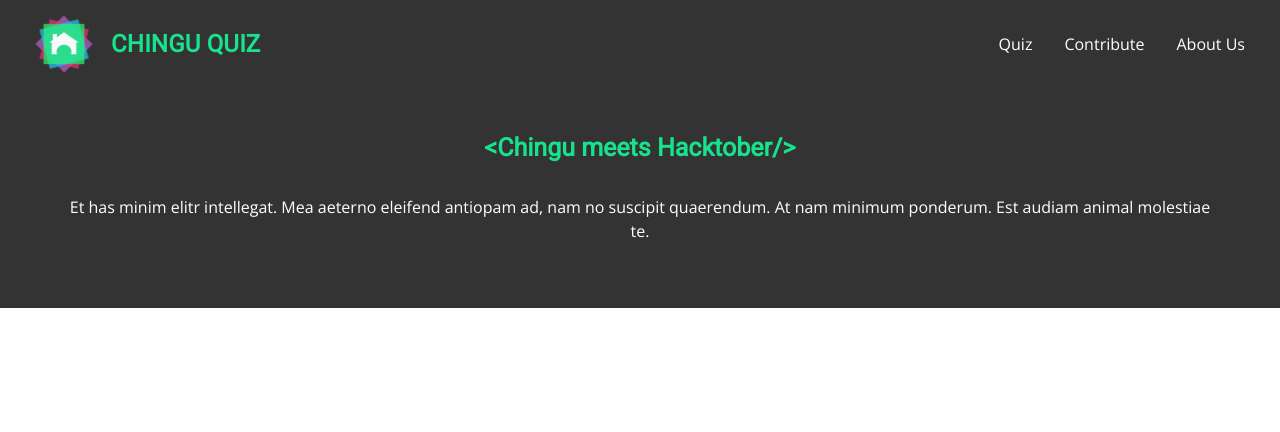
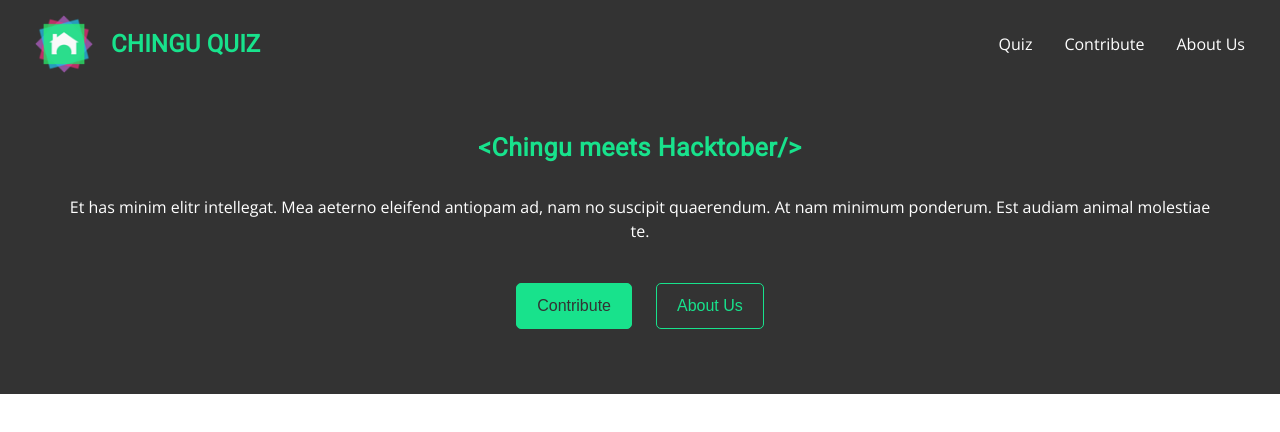
Before and after one commit to chingu-voyages/moonshot-chingu-quiz, a Next.js app in the folder client/: page / in a window 1280 px wide. Shown: the top 432 px of the page. Built offline with nearby package versions, Linux system fonts and the light colour scheme.

Commit message:
#33 add buttons to hero section

```diff
--- a/client/components/frontpage/HeroSection.js
+++ b/client/components/frontpage/HeroSection.js
@@ -1,5 +1,6 @@
 import React from "react";
-import styled from "styled-components";
+import Link from "next/link";
+import styled, { css } from "styled-components";
 
 const Wrapper = styled.div`
   background: #333;
@@ -10,6 +11,7 @@ const Headline = styled.h1`
   font-size: 25px;
   line-height: 30px;
   font-weight: 700;
+  letter-spacing: 0.5px;
   text-align: center;
   color: #18e28c;
   margin-bottom: 32px;
@@ -23,15 +25,62 @@ const Subtitle = styled.p`
   padding: 0 40px;
 `;
 
+const ButtonsWrapper = styled.div`
+  display: flex;
+  align-items: center;
+  justify-content: center;
+  margin-top: 40px;
+`;
+
+const Button = styled.button`
+  background: transparent;
+  border: 1px solid #18e28c;
+  border-radius: 5px;
+  cursor: pointer;
+  font-size: 16px;
+  line-height: 24px;
+  margin-right: 24px;
+  padding: 10px 20px;
+
+  &:last-of-type {
+    margin-right: 0;
+  }
+
+  ${props =>
+    props.light &&
+    css`
+      background: #18e28c;
+      color: #333;
+    `}
+
+  ${props =>
+    props.dark &&
+    css`
+      background: #333;
+      color: #18e28c;
+    `}
+`;
+
 const HeroSection = () => {
   return (
     <Wrapper>
       <Headline>{`<Chingu meets Hacktober/>`}</Headline>
+
       <Subtitle>
         Et has minim elitr intellegat. Mea aeterno eleifend antiopam ad, nam no
         suscipit quaerendum. At nam minimum ponderum. Est audiam animal
         molestiae te.
       </Subtitle>
+
+      <ButtonsWrapper>
+        <Link href="/contribute">
+          <Button light>Contribute</Button>
+        </Link>
+
+        <Link href="/about">
+          <Button dark>About Us</Button>
+        </Link>
+      </ButtonsWrapper>
     </Wrapper>
   );
 };
```
